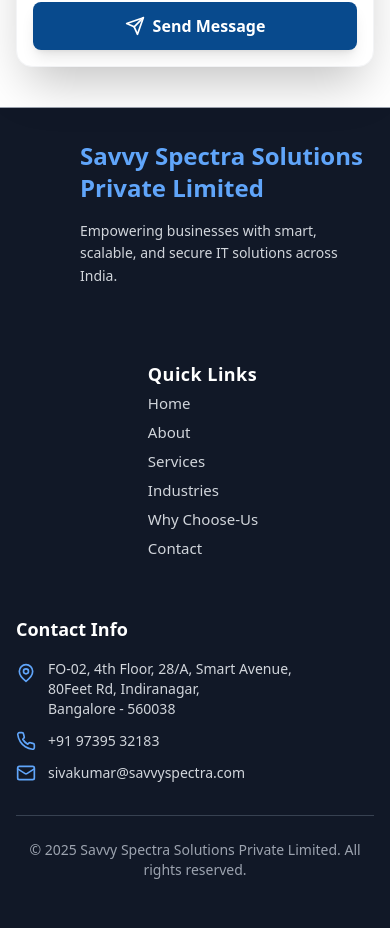
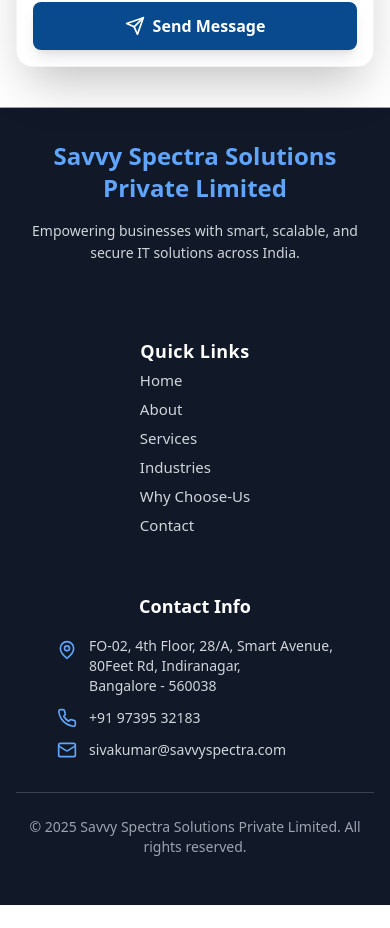
Before and after one commit to kani2905/SAVVYSPECTRA-REBUILDED, a React (Vite) app: page / in a window 390 px wide. Shown: the part 8642-9570 px from the top of the page. After the commit the page ends 9547 px from the top, so only its background shows below. Built offline with nearby package versions, Linux system fonts and the light colour scheme.

Commit message:
updated UI branding colors + icon styles + navbar logo size

```diff
--- a/src/components/Footer.jsx
+++ b/src/components/Footer.jsx
@@ -20,22 +20,20 @@
 
       <div className="max-w-7xl mx-auto px-4 sm:px-6 lg:px-2 py-2">
 
-
         <div className="grid grid-cols-1 md:grid-cols-3 gap-14 mb-8 items-start">
 
-
           {/* Brand */}
-<div className="pl-16">
+          <div className="pl-0 md:pl-16 text-center md:text-left">
             <h3 className="text-2xl font-bold text-blue-400 mb-4">Savvy Spectra Solutions Private Limited</h3>
             <p className="text-gray-300 mb-4 text-sm leading-relaxed">
               Empowering businesses with smart, scalable, and secure IT solutions across India.
             </p>
           </div>
 
+          {/* Quick Links */}
+          <div className="flex flex-col items-center md:items-center">
+           <div className="flex flex-col items-center md:items-center">
 
-     {/* Quick Links */}
-<div className="flex flex-col w-full items-center">
-  <div className="flex flex-col w-fit items-start translate-x-2">   {/* slight push left */}
               <h4 className="text-lg font-semibold mb-1 tracking-wide">Quick Links</h4>
 
               <nav className="space-y-[7px] flex flex-col items-start">
@@ -52,32 +50,25 @@
             </div>
           </div>
 
-
-
-
-
-
-
-
           {/* Contact Info */}
-          <div className="md:pl-14 pl-0">
+<div className="pl-0 md:pl-14 flex flex-col items-center md:items-start text-left">
   <h4 className="text-lg font-semibold mb-4">Contact Info</h4>
   <div className="space-y-3">
-    <div className="flex items-start space-x-3">
+    <div className="flex items-start justify-start space-x-3">
       <MapPin size={20} className="text-blue-400 flex-shrink-0 mt-1" />
-      <p className="text-gray-300 text-sm">
+      <p className="text-gray-300 text-sm text-left">
         FO-02, 4th Floor, 28/A, Smart Avenue,<br />
         80Feet Rd, Indiranagar,<br />
         Bangalore - 560038
       </p>
     </div>
-    <div className="flex items-center space-x-3">
+    <div className="flex items-center justify-start space-x-3">
       <Phone size={20} className="text-blue-400 flex-shrink-0" />
       <a href="tel:+919739532183" className="text-gray-300 hover:text-blue-400 transition-colors text-sm">
         +91 97395 32183
       </a>
     </div>
-    <div className="flex items-center space-x-3">
+    <div className="flex items-center justify-start space-x-3">
       <Mail size={20} className="text-blue-400 flex-shrink-0" />
       <a href="mailto:sivakumar@savvyspectra.com" className="text-gray-300 hover:text-blue-400 transition-colors text-sm">
         sivakumar@savvyspectra.com
@@ -89,11 +80,8 @@
 
         </div>
 
-        <div className="border-t border-gray-700  text-center max-w-5xl mx-auto">
-
-
+        <div className="border-t border-gray-700 text-center max-w-5xl mx-auto">
           <p className="text-gray-400 text-sm mt-6">
-
             © {new Date().getFullYear()} Savvy Spectra Solutions Private Limited. All rights reserved.
           </p>
         </div>
```
Lines whose indentation alone changed are shown as unchanged.
